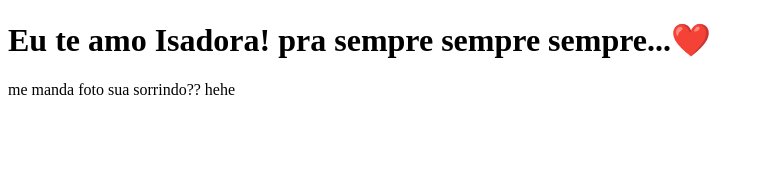
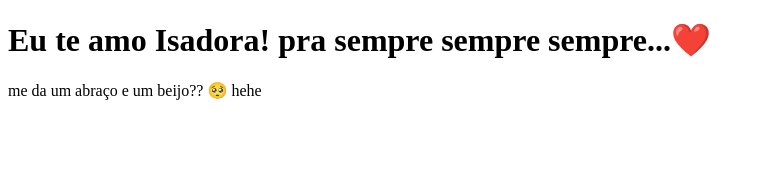
Before and after one commit to dazcodee/build-me, a Next.js app: page / in a window 1280 px wide. Shown: the top 171 px of the page, without its empty margins (0-764 px from the left). Built offline with nearby package versions, Linux system fonts and the light colour scheme.

Commit message:
Modafica a frase definitivamente agora

```diff
--- a/pages/index.js
+++ b/pages/index.js
@@ -1,5 +1,5 @@
 function Home() {
-  return <><h1>Eu te amo Isadora! pra sempre sempre sempre...❤️ </h1><p1>me manda foto sua sorrindo?? hehe</p1></>
+  return <><h1>Eu te amo Isadora! pra sempre sempre sempre...❤️ </h1><p1>me da um abraço e um beijo?? 🥺 hehe</p1></>
 }
 
 export default Home;
```
